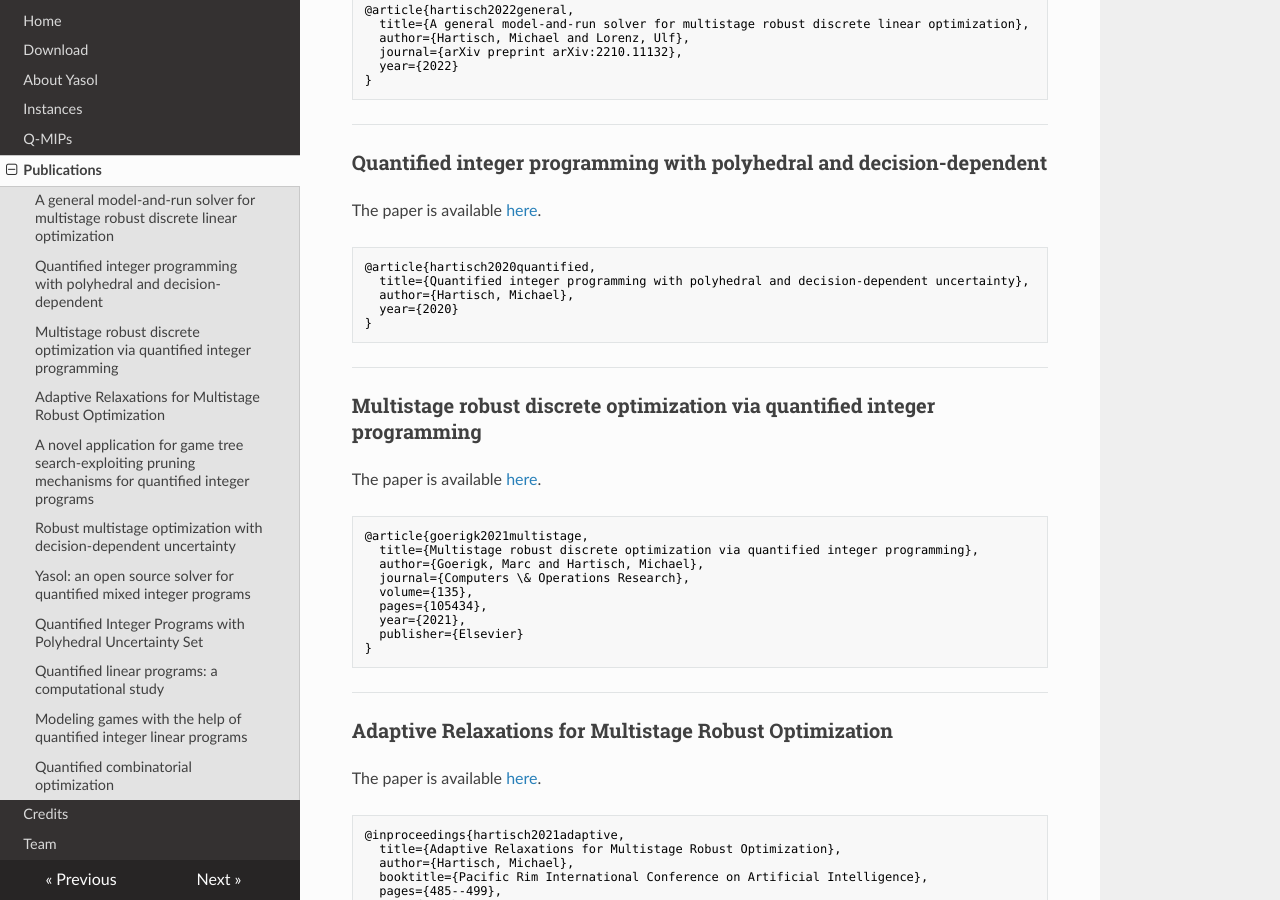
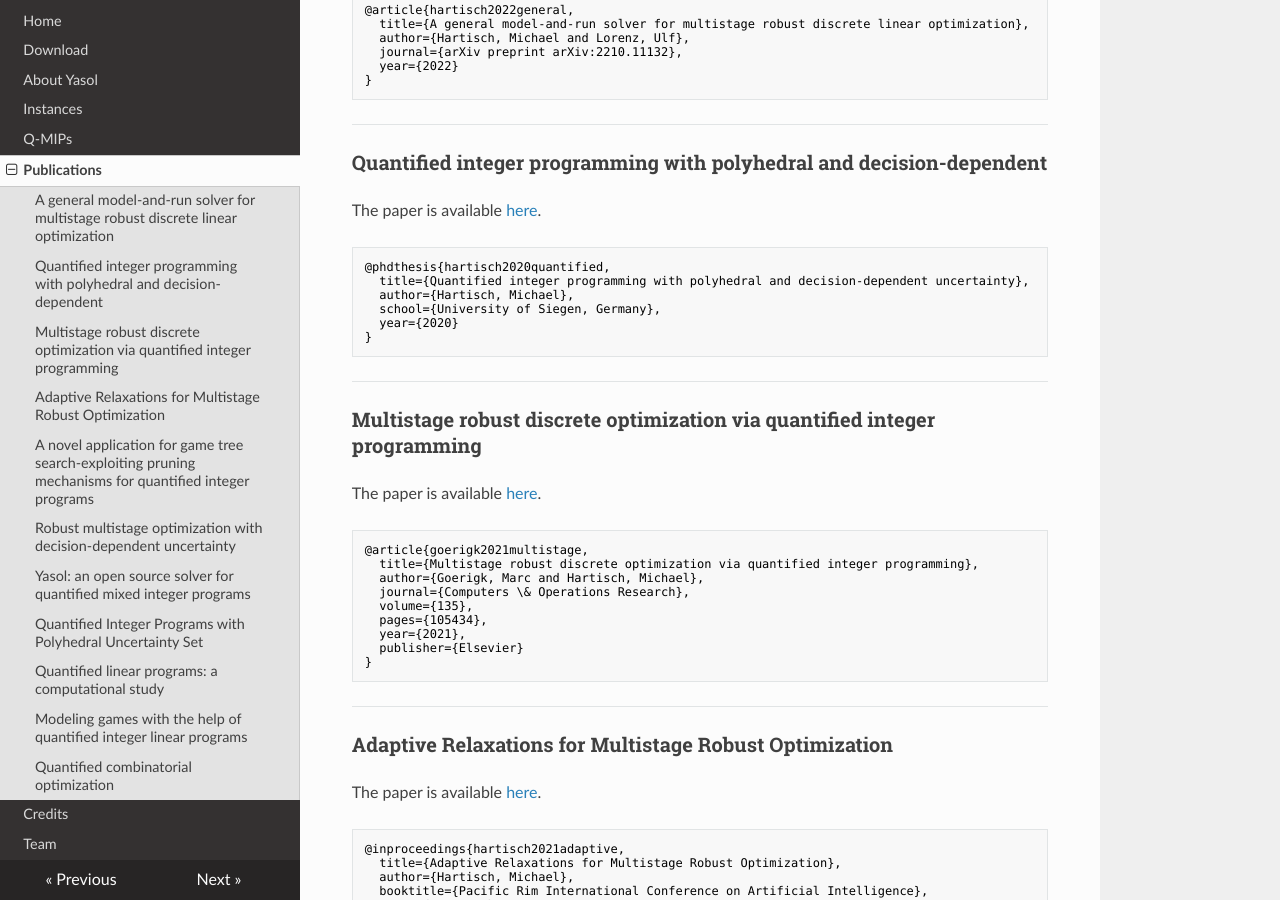
Before and after one commit to YasolQIPSolver/yasol.github.io, an MkDocs documentation site: the page built from docs/Publications.md, in a window 1280 px wide and 900 px high, scrolled down 319 px. Built offline with MkDocs 1.6.1, drawn with Linux system fonts in a browser that asks for light colours; nearby versions of some CDN libraries.

Commit message:
Update Publications.md

````diff
--- a/docs/Publications.md
+++ b/docs/Publications.md
@@ -22,9 +22,10 @@ The paper is available <a href="https://arxiv.org/abs/2210.11132" target="_blank
 The paper is available <a href="https://dspace.ub.uni-siegen.de/handle/ubsi/1705" target="_blank">here</a>.
 
 ```bibtex
-@article{hartisch2020quantified,
+@phdthesis{hartisch2020quantified,
   title={Quantified integer programming with polyhedral and decision-dependent uncertainty},
   author={Hartisch, Michael},
+  school={University of Siegen, Germany},
   year={2020}
 }
 ```
````
